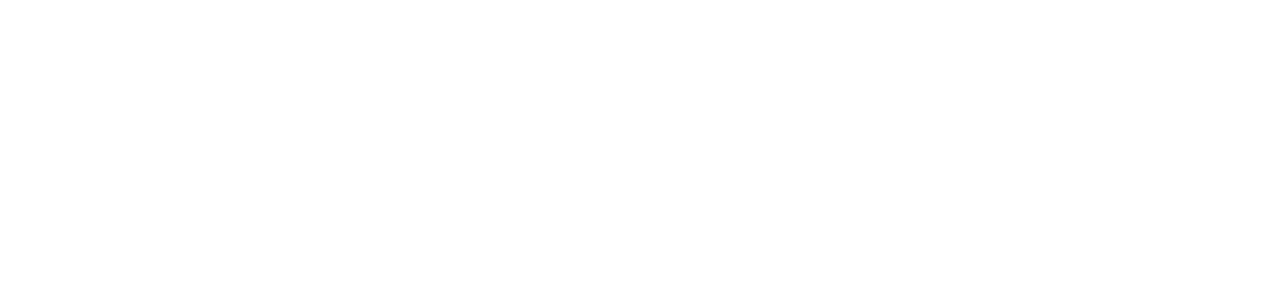
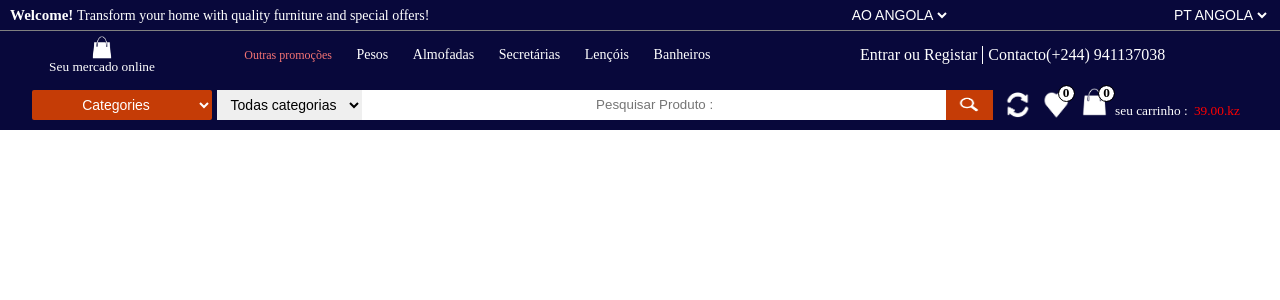
Before and after one commit to wallondo/e-commerce, a React (Vite) app: page /buy in a window 1280 px wide. Before the commit this address had no page. Shown: the top 300 px of the page. Built offline with nearby package versions, Linux system fonts and the light colour scheme.

Commit message:
animation and other pages

```diff
--- a/components/body_body/body_body.css
+++ b/components/body_body/body_body.css
@@ -23,7 +23,15 @@ section .descont{
     background-position: center;
     background-repeat: no-repeat;
     background-size: cover;
+
+    animation: fundo 5s 3s infinite alternate;
 }
+@keyframes fundo{
+    to{
+        background-image: url("../../public/img/f1.jpg");
+    }
+}
+
 section .descont >div{
     width: 95%;
     height: 90%;
--- a/components/body_body/body_body.jsx
+++ b/components/body_body/body_body.jsx
@@ -1,11 +1,19 @@
-import React from "react";
+import React, { useRef } from "react";
 import "./body_body.css";
 import { NavLink } from "react-router-dom";
 import Translate from "../../src/translate";
 
 export default function Body_body(){
+    const sms_ref = useRef(null)
+      function sms(params){
+        if(!sms_ref.current.value==""){
+            alert(sms_ref.current.value)
+            sms_ref.current.value=""
+        }
+      }
+    function produto(params) {
 
-
+    }
 
     return(
         <div className="body_body">
@@ -13,7 +21,7 @@ export default function Body_body(){
                 <div className="descont">
                     <div>
                         <h2> <Translate pt="MAIS DE" en="MORE THAN"/>  <span> 30% </span> <Translate pt="DE DESCONTO NA COMPRA" en="DISCOUNT ON THE PURCHASE"/></h2>
-                            <button> <Translate pt="Ver aogora" en="See now" /> </button>
+                            <button><Translate pt="Ver aogora" en="See now" /> </button>
                         <h2><Translate pt="MAIS DE" en="MORE THAN"/> <span> 50% </span><Translate en="DISCOUNT ON DELIVERY" pt="DE DESCONTO NA ENTREGA" /></h2>
                     </div>
                 </div>
@@ -26,7 +34,7 @@ export default function Body_body(){
                         </div>
                         <div className="div_2_descont2">
                         <h4> <Translate pt="MAIS DE" en="MORE THAN"/>  <span> 15% </span> <Translate pt="DE DESCONTO NA COMPRA" en="DISCOUNT ON THE PURCHASE"/></h4>
-                            <button> <Translate pt="Ver aogora" en="See now" /> </button>
+                            <button><Translate pt="Ver aogora" en="See now" /> </button>
                         <h4><Translate pt="MAIS DE" en="MORE THAN"/> <span> 25% </span><Translate en="DISCOUNT ON DELIVERY" pt="DE DESCONTO NA ENTREGA" /></h4>
 
                         </div>
@@ -129,15 +137,15 @@ export default function Body_body(){
                 <div>
                     <div className="itens_exercicios"><h3><Translate pt="Mais compradas" en="Most purchased"/></h3></div>
                     <ol>
-                        <li><NavLink> <Translate pt="Pesos" en="Weights"/></NavLink></li>
-                        <li><NavLink> <Translate pt="Corridas" en="Running"/></NavLink></li>
-                        <li><NavLink> <Translate pt="Natação" en="Swimming"/></NavLink></li>
-                        <li><NavLink> <Translate pt="Ciclismo" en="Cycling"/></NavLink></li>
-                        <li><NavLink> <Translate pt="Futebol" en="Soccer"/></NavLink></li>
+                        <li><a href="#pesos" onClick={()=>{produto("#pesos")}}> <Translate pt="Pesos" en="Weights"/></a></li>
+                        <li><a href="#corridas" onClick={()=>{produto("#corridas")}}> <Translate pt="Corridas" en="Running"/></a></li>
+                        <li><a href="#natação" onClick={()=>{produto("#natação")}}> <Translate pt="Natação" en="Swimming"/></a></li>
+                        <li><a href="#ciclismo" onClick={()=>{produto("#ciclismo")}}> <Translate pt="Ciclismo" en="Cycling"/></a></li>
+                        <li><a href="#futebol" onClick={()=>{produto("#futebol")}}> <Translate pt="Futebol" en="Soccer"/></a></li>
                     </ol>
                 </div>
                 <div className="list_itens">
-                        <ol>
+                        <ol id="list_itens">
                             <li>
                                 <div className="img_product">
                                     <img src="/img/peso1.jpg" alt="" />
@@ -197,8 +205,8 @@ export default function Body_body(){
                     <h4><Translate pt="Olá caríssimo" en="Hello, dear"/></h4>
                     <h2><Translate pt="Receba as novidades de primeira" en="Receive the latest updates first"/></h2>
                     <span>
-                        <input type="number" placeholder="Seu whatzap : " />
-                        <button><Translate pt="Send" en="Enviar"/></button>
+                        <input type="number" placeholder="Seu whatzap : " ref={sms_ref} />
+                        <button onClick={()=>{sms()}}><Translate pt="Send" en="Enviar"/></button>
                     </span>
                     <small><Translate pt="Entrar em contacto" en="Get in touch"/> <NavLink>Quinguri</NavLink></small>
                 </div>
--- a/components/header/header.jsx
+++ b/components/header/header.jsx
@@ -7,6 +7,10 @@ import Translate from "../../src/translate";
 export default function Header(){
     const Dads = useContext(Dados)
     const [lang,setLang] = useState(Dads.lang);
+
+    function produto(params) {
+
+    }
 
     return(
         <div className="header">
@@ -23,19 +27,19 @@ export default function Header(){
                             <Translate pt="Outras promoções" en="Other promotions"/>
                         </li>
                         <li>
-                            <NavLink><Translate pt="Pesos" en="Weights"/></NavLink>
+                            <a href="#list_itens" onClick={()=>{produto("pesos")}}><Translate pt="Pesos" en="Weights"/></a>
                         </li>
                         <li>
-                            <NavLink><Translate pt="Almofadas" en="Cushions"/></NavLink>
+                            <a href="#list_itens" onClick={()=>{produto("almofadas")}}><Translate pt="Almofadas" en="Cushions"/></a>
                         </li>
                         <li>
-                            <NavLink><Translate pt="Secretárias" en="Desks"/></NavLink>
+                            <a href="#list_itens" onClick={()=>{produto("secretárias")}}><Translate pt="Secretárias" en="Desks"/></a>
                         </li>
                         <li>
-                            <NavLink><Translate pt="Lençóis" en="Sheets"/></NavLink>
+                            <a href="#list_itens" onClick={()=>{produto("lençóis")}}><Translate pt="Lençóis" en="Sheets"/></a>
                         </li>
                         <li>
-                            <NavLink><Translate pt="Banheiros" en="Bathrooms"/></NavLink>
+                            <a href="#list_itens" onClick={()=>{produto("banheiros")}}><Translate pt="Banheiros" en="Bathrooms"/></a>
                         </li>
                     </ol>
                 </div>
@@ -52,9 +56,9 @@ export default function Header(){
                 <div>
                     <select name="" id="" className="categoris">
                         <option value="null"><Translate pt="Categories" en="Categorias"/></option>
-                        <option value="casa"><Translate pt="Casa/copartimentos" en="House/Rooms"/></option>
-                        <option value="escritorios"><Translate pt="Escritório/salas" en="Office/Rooms"/></option>
-                        <option value="ginasio"><Translate pt="Ginásio/parques"  en="Gym/Parks"/></option>
+                        <option value="casa"><Translate pt="Casa" en="House"/></option>
+                        <option value="escritorios"><Translate pt="Escritório" en="Office"/></option>
+                        <option value="ginasio"><Translate pt="Ginásio"  en="Gym"/></option>
                     </select>
                 </div>
                 <div className="searc_secund_div">
@@ -74,16 +78,16 @@ export default function Header(){
                 </div>
                 <div className="others_secund_div">
                         <span className="up_span">
-                            <img src="/img/up.png" alt="" />
+                            <img src="/img/up.png" alt="" style={{cursor:"pointer"}}/>
                         </span>
                         <span className="hurt">
-                            <img src="/img/love0.png" alt="" />
-                            <small className="count">0</small>
+                            <img src="/img/love0.png" alt="" style={{cursor:"pointer"}}/>
+                            <small className="count">{Dads.love.length}</small>
                         </span>
                         <span >
                             <span className="sacola">
-                                <img src="/img/sacola.png" alt="" />
-                                <small className="count">0</small>
+                                <img src="/img/sacola.png" alt="" style={{cursor:"pointer"}}/>
+                                <small className="count">{Dads.carrinho.length}</small>
                             </span>
 
                             <small> <Translate pt="seu carrinho : " en="Your cart : "/> <span style={{color:"red"}}> 39.00.kz</span></small>
--- /dev/null
+++ b/front/compra/compra.css
@@ -0,0 +1,3 @@
+.compra{
+    width: 100%;
+}
--- /dev/null
+++ b/front/compra/compra.jsx
@@ -0,0 +1,33 @@
+import React, { useState } from "react";
+import Header from "../../components/header/header";
+import "./compra.css";
+
+export default function Compra(){
+    const [lang,setLang] = useState();
+    function changLang(params){
+
+    }
+    return(
+        <section className="compra">
+             <div className="up">
+                <div>
+                    {lang=="pt"? <p><span>Bem-vindo! </span> Transforme sua casa com móveis de qualidade e ofertas especiais!</p>:
+                        <p> <span> Welcome! </span> Transform your home with quality furniture and special offers! </p>}
+                 </div>
+                <div>
+                    <select name="" id="" >
+                        <option value="kz">AO ANGOLA</option>
+                        <option value="usd">USD DOLAR</option>
+                    </select>
+                </div>
+                <div>
+                    <select name="" id="" onChange={(evt)=>{changLang(evt.target.value)}}>
+                        <option value="pt">PT ANGOLA</option>
+                        <option value="en">EN USA</option>
+                    </select>
+                </div>
+            </div>
+             <Header/>
+        </section>
+    )
+}
--- /dev/null
+++ b/front/oferta/oferta.css
@@ -0,0 +1,3 @@
+.oferta{
+    width: 100%;
+}
--- /dev/null
+++ b/front/oferta/oferta.jsx
@@ -0,0 +1,34 @@
+import React, { useState } from "react";
+import Header from "../../components/header/header";
+import "./oferta.css";
+
+export default function Oferta(){
+        const [lang,setLang] = useState();
+        function changLang(params){
+
+        }
+
+    return(
+        <section className="oferta">
+             <div className="up">
+                <div>
+                    {lang=="pt"? <p><span>Bem-vindo! </span> Transforme sua casa com móveis de qualidade e ofertas especiais!</p>:
+                        <p> <span> Welcome! </span> Transform your home with quality furniture and special offers! </p>}
+                 </div>
+                <div>
+                    <select name="" id="" >
+                        <option value="kz">AO ANGOLA</option>
+                        <option value="usd">USD DOLAR</option>
+                    </select>
+                </div>
+                <div>
+                    <select name="" id="" onChange={(evt)=>{changLang(evt.target.value)}}>
+                        <option value="pt">PT ANGOLA</option>
+                        <option value="en">EN USA</option>
+                    </select>
+                </div>
+            </div>
+            <Header/>
+        </section>
+    )
+}
--- a/src/route.jsx
+++ b/src/route.jsx
@@ -2,18 +2,32 @@ import React, { useContext, useState } from "react";
 import { BrowserRouter, Route, Routes } from "react-router-dom";
 import App from "./app";
 import { Dados } from "./dados";
+import Oferta from "../front/oferta/oferta";
+import Compra from "../front/compra/compra";
 
 
 export default function Routas(){
     const [lang,setLang] = useState("pt");
+    const [carrinho,setCarrinho] = useState([])
+    const [love,setLove] = useState([])
+    const [categorias,setCategorias] = useState([])
+    const [produtos,setProdutos] = useState([])
+    const [p_passados,setP_passados] = useState([])
+
 
     return(
-        <Dados.Provider value={{lang,setLang}}>
+        <Dados.Provider value={{
+            lang,setLang,carrinho,setCarrinho,
+            categorias,setCategorias,produtos,setProdutos,
+            p_passados,setP_passados,love,setLove
+        }}>
             <BrowserRouter>
                 <Routes>
                     <Route path="/" element={<App/>}>
 
                     </Route>
+                    <Route path="/offecer" element={<Oferta/>}/>
+                    <Route path="/buy" element={<Compra/>}/>
                 </Routes>
             </BrowserRouter>
         </Dados.Provider>
```
